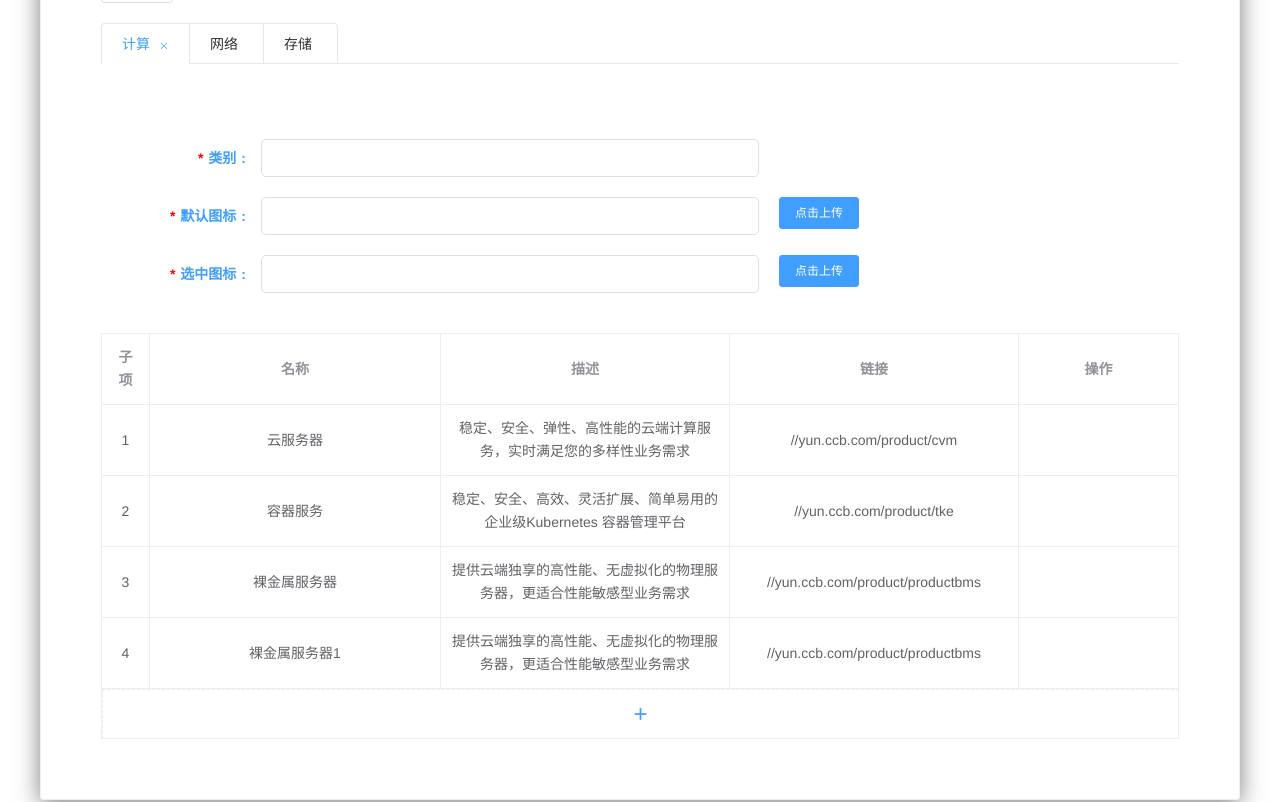
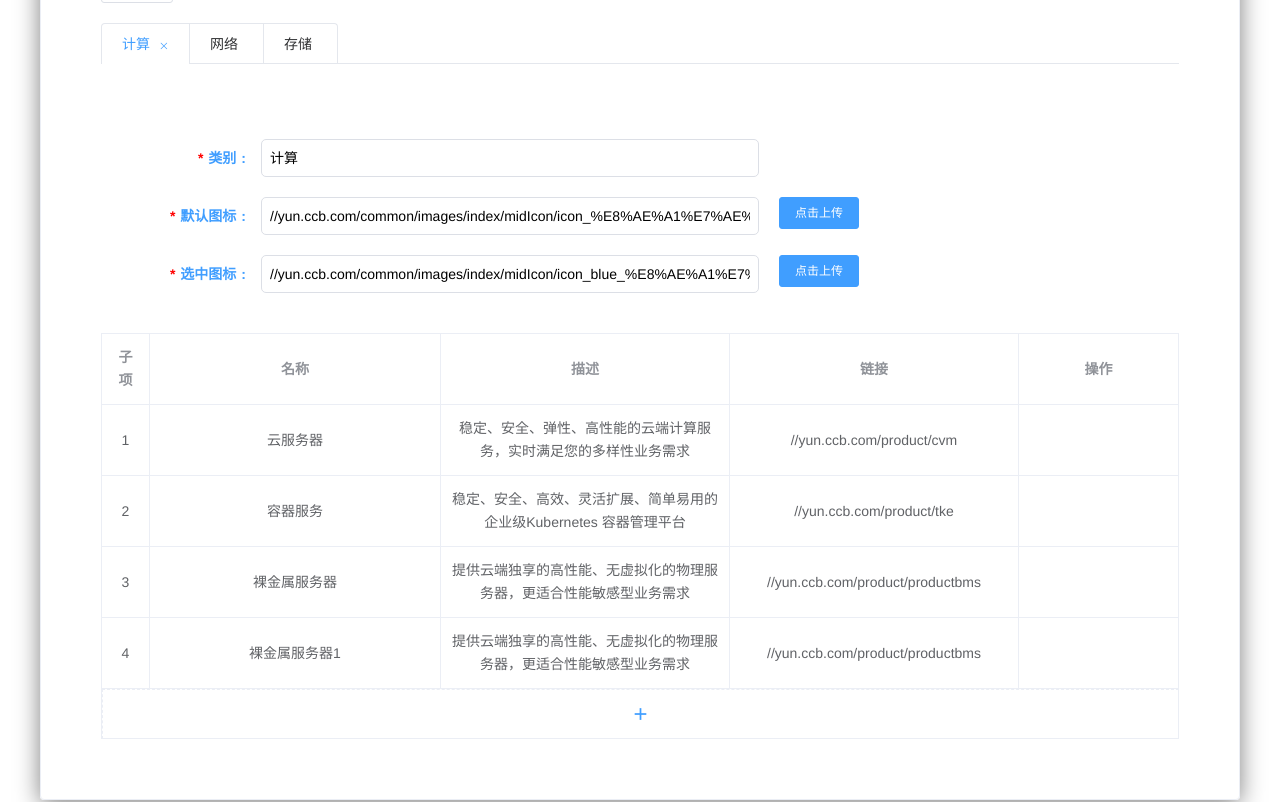
Before and after one commit to czf2015/zerda, a Vue app: page / in a window 1280 px wide. Shown: the part 2980-3782 px from the top of the page. Built offline with nearby package versions, Linux system fonts and the light colour scheme.

Commit message:
添加面板组件

```diff
--- a/src/components/Panel/TableForm.vue
+++ b/src/components/Panel/TableForm.vue
@@ -12,16 +12,16 @@
 
     <el-tabs type="card" v-model="editableTab" closable @tab-remove="removeTab">
       <el-tab-pane
-        v-for="({ category, children }) in initial.content"
-        :key="category"
-        :name="category"
-        :label="category"
+        v-for="({ children, ...chief }) in initial.content"
+        :key="chief.category"
+        :name="chief.category"
+        :label="chief.category"
       >
-        <CustomForm :datasource="convertPanelData(children).formData" :auto="true" />
+        <CustomForm :datasource="convertPanelData(children, chief).formData" :auto="true" />
         <TableForm
-          :datasource="convertPanelData(children).table.content"
-          :columns="convertPanelData(children).table.columns"
-          :operations="convertPanelData(children).table.operations"
+          :datasource="convertPanelData(children, chief).table.content"
+          :columns="convertPanelData(children, chief).table.columns"
+          :operations="convertPanelData(children, chief).table.operations"
         />
       </el-tab-pane>
     </el-tabs>
@@ -54,14 +54,14 @@ export default {
     };
   },
   methods: {
-    convertPanelData(content) {
+    convertPanelData(content, chief) {
       const { columns, children } = this.initial.extra; /* .children; */
       const ret = {
         formData: columns
           ? columns.map((item) => {
               return {
                 ...item,
-                value: content[item.field],
+                value: chief[item.field],
               };
             })
           : [],
```
